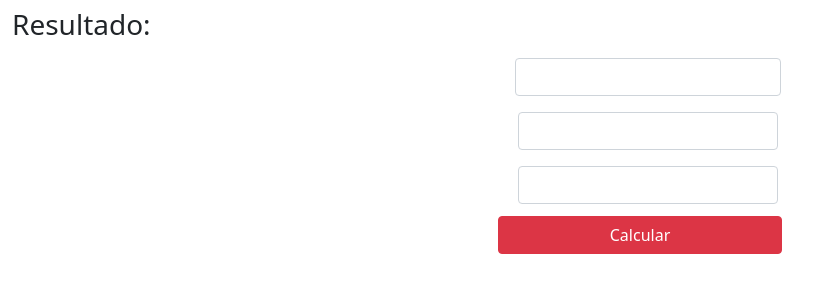
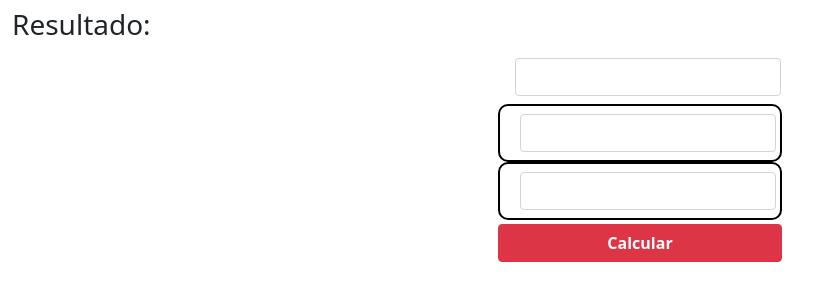
Before and after one commit to verooroaltamirano/Repaso_jquery, a plain HTML site: page index.html in a window 1280 px wide. Shown: the whole page, without its empty margins (0-831 px from the left). Drawn offline with nearby package versions, Linux system fonts and the light colour scheme.

Commit message:
cambiofin

```diff
--- a/css/estilos.css
+++ b/css/estilos.css
@@ -0,0 +1,12 @@
+.numero1{
+  border: 2px solid black;
+  border-radius: 10px;
+}
+.numero2{
+    border: 2px solid black;
+     border-radius: 10px;
+}
+.textu{
+    border: 2px solid black;
+     border-radius: 10px;
+}
--- a/index.html
+++ b/index.html
@@ -18,14 +18,15 @@
       <div class="col-3"> <input id="valor1" class=" m-2 form-control" type="number"></div>
 
     <div class="row justify-content-center">
-      <div class="col-3"><input id="valor2" class= " m-2 form-control" type="number"></div>
-    </div>
-    <div class="row justify-content-center">
-      <div class="col-3"> <input id="valor3" class= " m-2 form-control" type="text"></div>
+      <div class="col-3 numero1"><input id="valor2" class= " m-2 form-control" type="number"></div>
     </div>
 
     <div class="row justify-content-center">
-        <button type="button" class="btn btn-danger col-3 sm-2 m-1" id="cal">Calcular</button>
+      <div class="col-3 numero2"> <input id="valor3" class= " m-2 form-control" type="text"></div>
+    </div>
+
+    <div class="row justify-content-center">
+        <button type="button" class="fw-bold 4 texu btn btn-danger col-3 sm-2 m-1" id="cal">Calcular</button>
     </div>
   </div>
 
```
